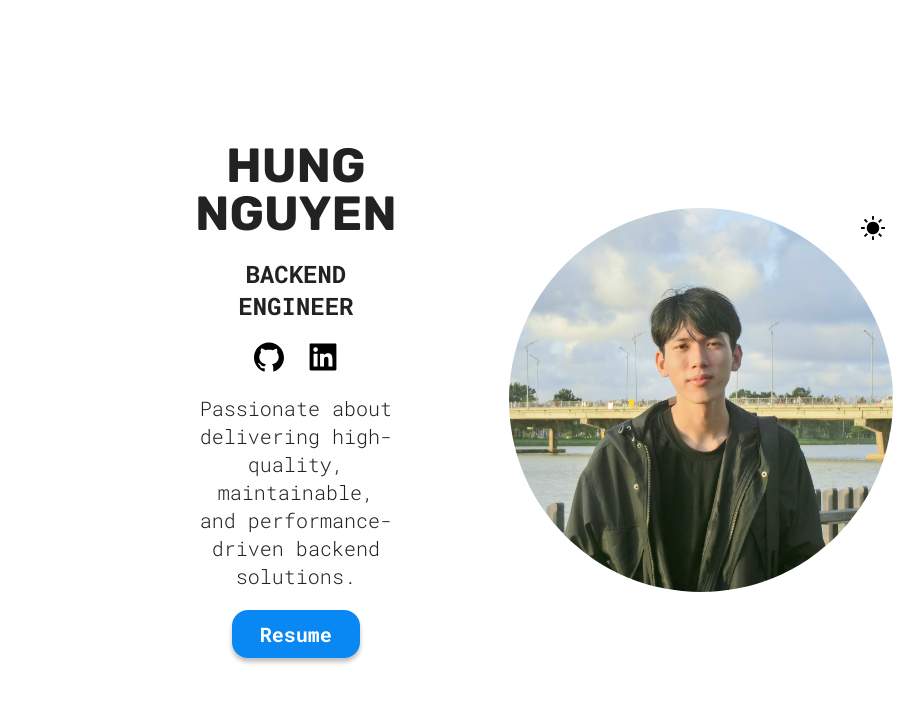
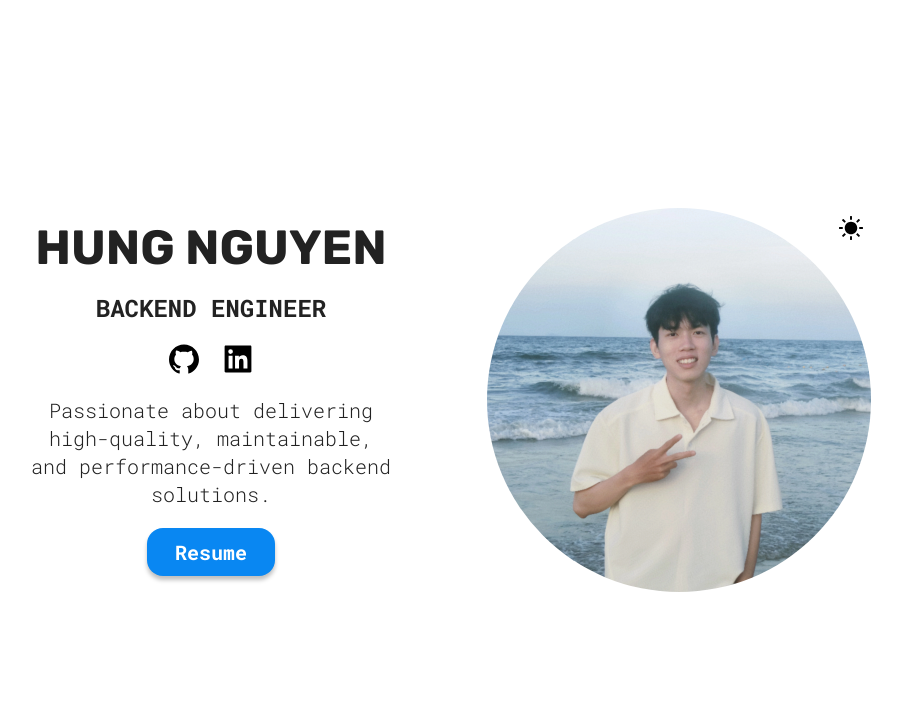
Before and after one commit to shinbae93/shinbae93.github.io, a React (Vite) app: page / in a window 1280 px wide. Shown: the top 702 px of the page, without its empty margins (189-1113 px from the left). Built offline with nearby package versions, Linux system fonts and the light colour scheme.

Commit message:
fix: improve layout and change avatar img

```diff
--- a/src/App.tsx
+++ b/src/App.tsx
@@ -3,7 +3,7 @@ import { Hero } from './sections/Hero'
 function App() {
   return (
     <div className="dark:bg-black h-full w-screen">
-      <div className="flex flex-col mx-96">
+      <div className="flex flex-col">
         <Hero />
       </div>
     </div>
--- a/src/sections/Hero/Hero.tsx
+++ b/src/sections/Hero/Hero.tsx
@@ -1,6 +1,6 @@
 import { GithubOutlined, LinkedinFilled } from '@ant-design/icons'
 
-import avatarImg from '../../assets/avatar.jpg'
+import avatarImg from '../../assets/avatar.webp'
 import CV from '../../assets/cv.pdf'
 import ThemeToggle from '../../components/ThemeToggle/ThemeToggle'
 
@@ -8,7 +8,7 @@ export function Hero() {
   return (
     <section
       id="hero"
-      className="flex flex-row-reverse text-center items-center gap-28 justify-evenly h-dvh min-h-[500px]"
+      className="flex flex-row-reverse justify-center gap-x-24 text-center items-center h-dvh min-h-[500px]"
     >
       <div className="relative text-center">
         <img
```
Also changed, not shown: src/assets/avatar.jpg (deleted), src/assets/avatar.webp (added).
